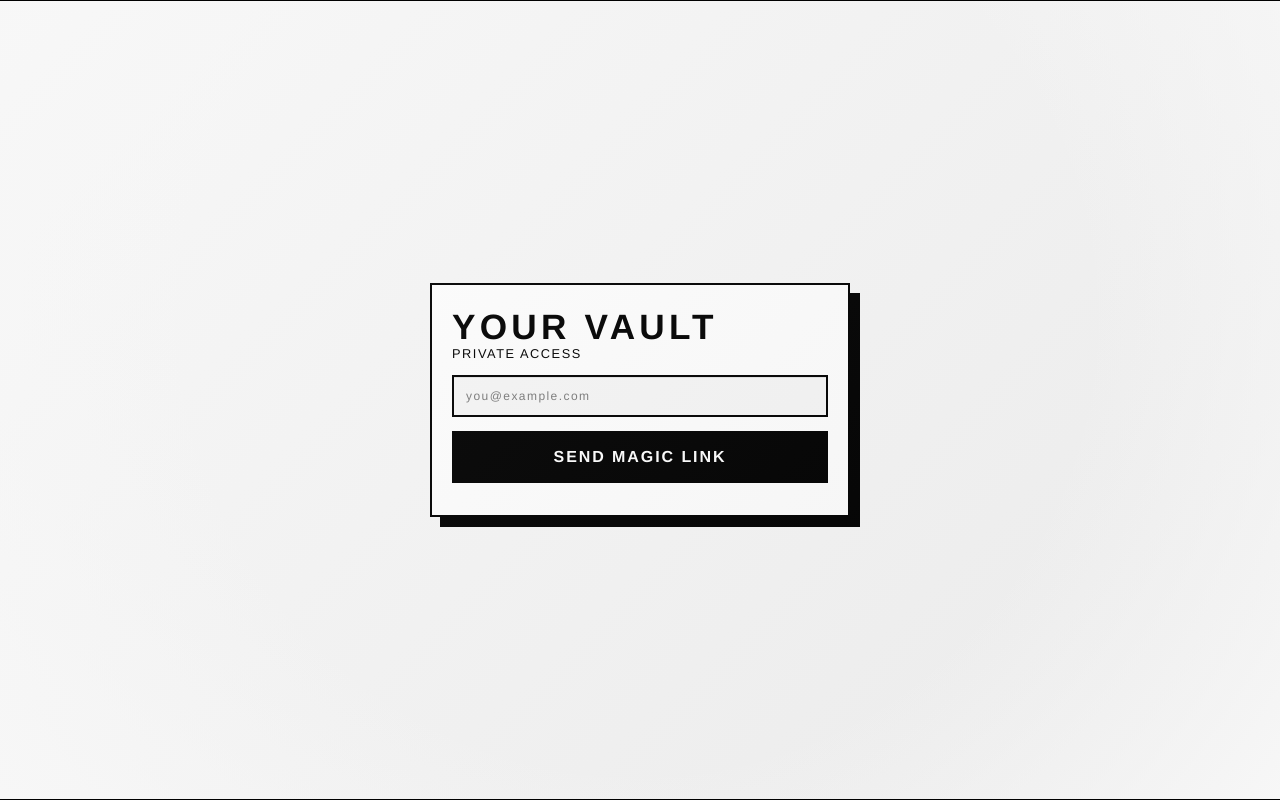
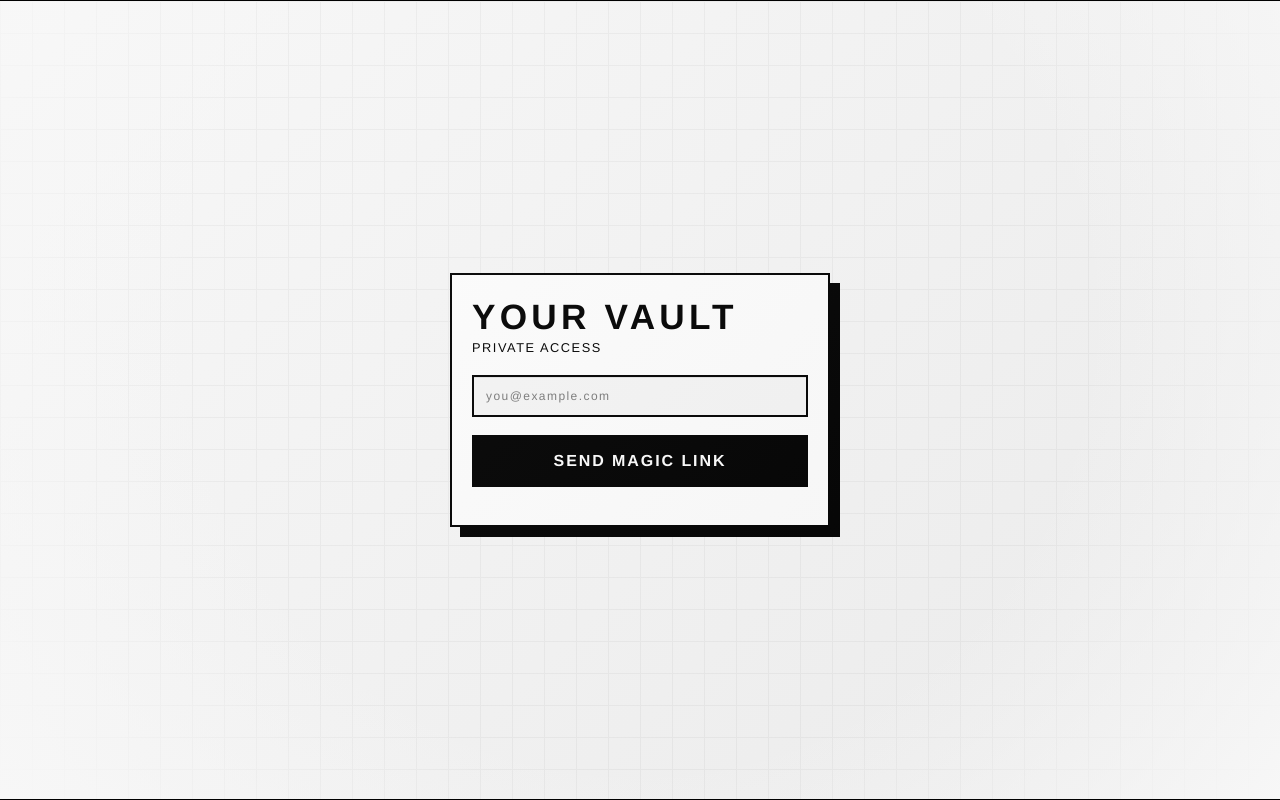
Before and after one commit to drebaglioni/VAULT, a Next.js app: page /login in a window 1280 px wide. Built offline with nearby package versions, Linux system fonts and the light colour scheme; no server answers.

Commit message:
Tighten login spacing, add extension badge, and improve token UX

```diff
--- a/app/login/page.module.css
+++ b/app/login/page.module.css
@@ -12,6 +12,10 @@
   display: grid;
   place-items: center;
   background-color: var(--surface-soft);
+  background-image:
+    linear-gradient(var(--surface-line) 1px, transparent 1px),
+    linear-gradient(90deg, var(--surface-line) 1px, transparent 1px);
+  background-size: 32px 32px;
   color: var(--ink);
   font-family: "Neue Haas Grotesk Display", "Helvetica Neue", Arial, sans-serif;
   text-transform: uppercase;
@@ -34,13 +38,13 @@
 }
 
 .frame {
-  width: min(420px, 100%);
+  width: min(380px, 100%);
   background: var(--surface);
   border: 2px solid var(--ink);
   box-shadow: 10px 10px 0 var(--ink);
   padding: 24px 20px 20px;
   display: grid;
-  gap: 12px;
+  gap: 18px;
   text-align: left;
 }
 
@@ -48,7 +52,7 @@
   display: flex;
   flex-direction: column;
   align-items: flex-start;
-  gap: 2px;
+  gap: 6px;
 }
 
 .eyebrow {
@@ -69,7 +73,7 @@
 }
 
 .subtitle {
-  margin: 0;
+  margin: 4px 0 0;
   color: var(--ink);
   font-size: 0.8rem;
   letter-spacing: 0.12em;
@@ -78,7 +82,7 @@
 
 .form {
   display: grid;
-  gap: 10px;
+  gap: 14px;
 }
 
 .label {
--- a/app/login/page.tsx
+++ b/app/login/page.tsx
@@ -76,7 +76,7 @@ export default function LoginPage() {
           </label>
 
           <button type="submit" disabled={status === 'sending'} className={styles.submit}>
-            {status === 'sending' ? 'SENDING…' : 'SEND MAGIC LINK'}
+            {status === 'sending' ? 'SENDING…' : status === 'sent' ? 'SENT' : 'SEND MAGIC LINK'}
           </button>
         </form>
 
--- a/app/page.tsx
+++ b/app/page.tsx
@@ -1002,6 +1002,7 @@ export default function Home() {
               const isProcessing =
                 !(photo.tags && photo.tags.length) &&
                 !(photo.caption && photo.caption.trim());
+              const isExtensionSave = Boolean(photo.source_url);
 
               return (
                 <div
@@ -1030,6 +1031,9 @@ export default function Home() {
                     <div className={styles.dateBadge}>
                       {dateFormatterShort.format(new Date(photo.created_at))}
                     </div>
+                    {isExtensionSave && (
+                      <div className={styles.extBadge}>EXT</div>
+                    )}
                     <button
                       type="button"
                       onClick={(e) => {
```
Also changed, not shown: app/page.module.css (+14 -0 lines).
